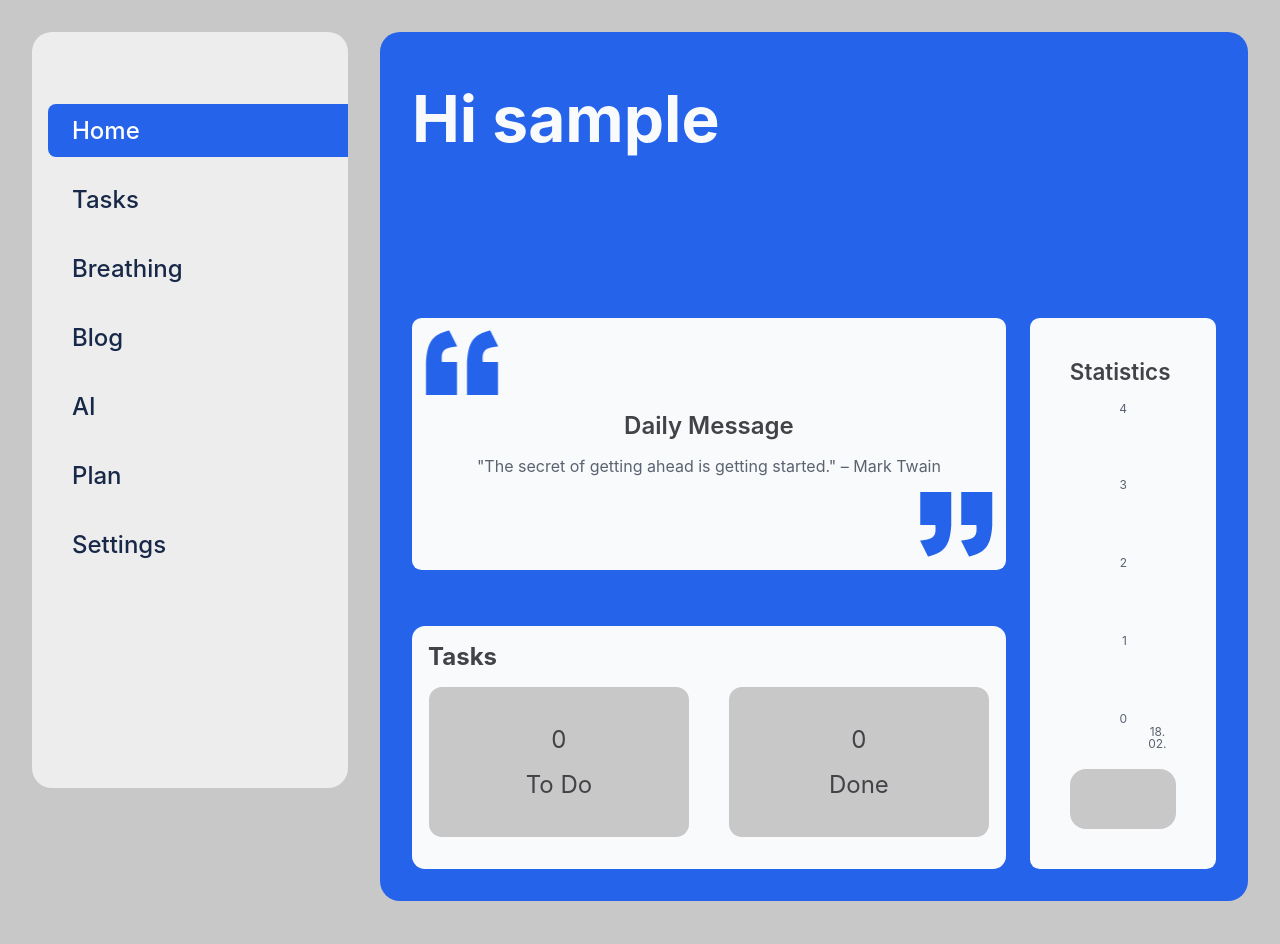
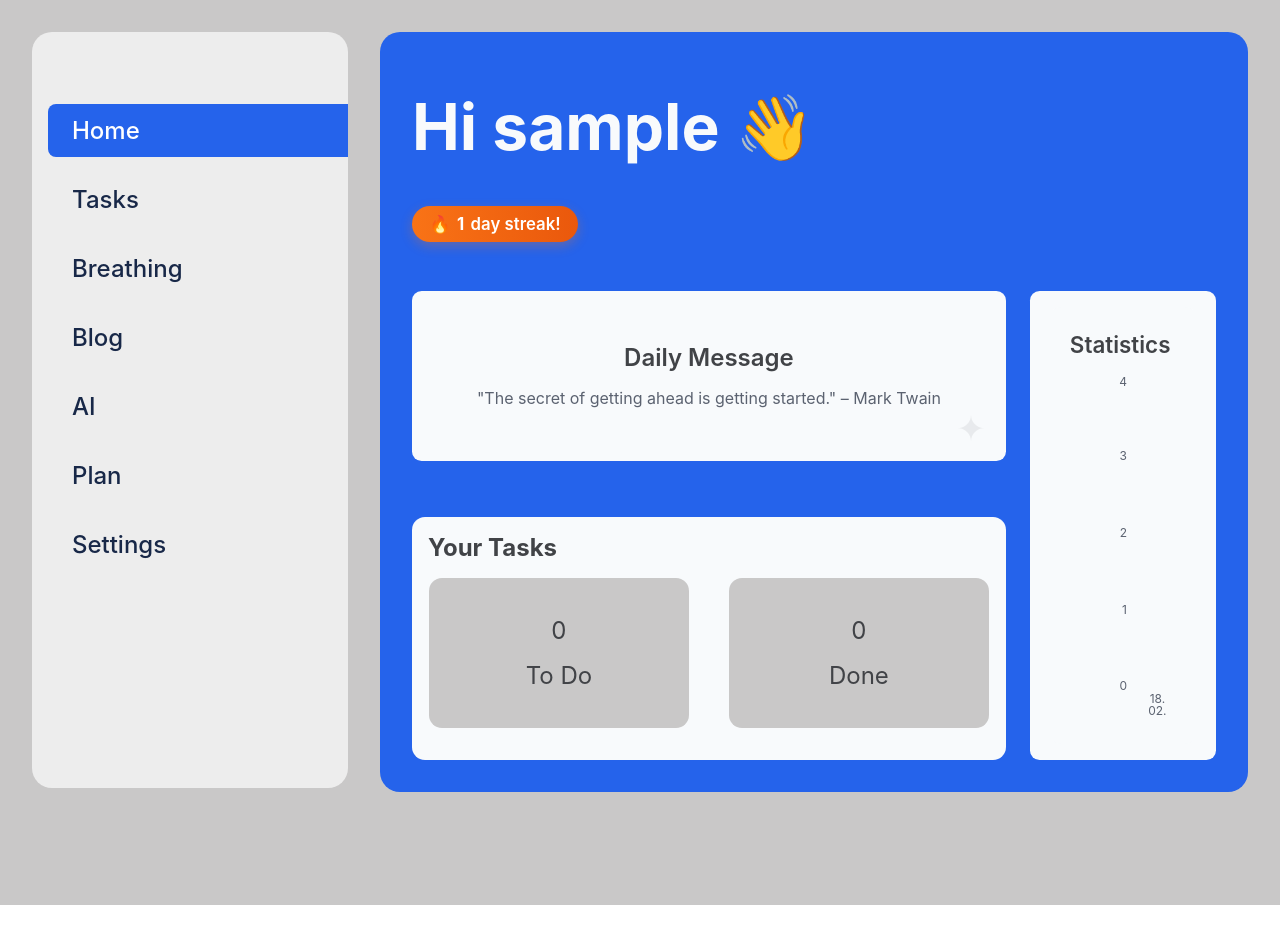
Before and after one commit to IvanoCro/task-master-edu-2, a React (Vite) app: page / in a window 1280 px wide. Shown: the top 944 px of the page. After the commit the page ends 905 px from the top, so only its background shows below. Built offline with nearby package versions, Linux system fonts and the light colour scheme; sample sign-in values are in the browser's storage.

Commit message:
added streak

```diff
--- a/src/Home.jsx
+++ b/src/Home.jsx
@@ -3,54 +3,65 @@ import TaskFilterBtn from "./taskFilterBtn.jsx";
 import Navigation from './Navigation.jsx';
 import Statistics from './Statistics.jsx';
 
-export default function Home({completedTasksCount, toDoTaskCount, userName, statisticsData}) {
+export default function Home({
+  completedTasksCount,
+  toDoTaskCount,
+  userName,
+  statisticsData,
+  streak = 1 // možeš proslijediti iz parent komponente
+}) {
   return (
     <div className={styles.wrapper}>
       <div className={styles.navContainer}>
         <Navigation />
       </div>
+
       <main className={styles.mainContainer}>
-    <h1 className={styles.mainTitle}>Hi {userName}</h1>
-
+        <div className={styles.greetingContainer}>
+          <h1 className={styles.mainTitle}>
+            Hi {userName} 👋
+          </h1>
+          {streak >= 0 && (
+            <div className={styles.streak}>
+              🔥 <strong>{streak}</strong> day streak!
+            </div>
+          )}
+        </div>
 
         <div className={`${styles.dailyMsgContainer} ${styles.container}`}>
-      <div className={styles.quotesImgContainerLeft}>
-        <img
-        src={`${import.meta.env.BASE_URL}img/quotes.png`}
-        alt="Quotes"
-        className={styles.quotesImg}
-        />
+          <h2 className={`${styles.subtitle} ${styles.dailyMsgTitle}`}>Daily Message</h2>
+          <p className={styles.dailyMsg}>
+            "The secret of getting ahead is getting started." – Mark Twain
+          </p>
+          <div className={styles.quoteDecoration}>✦</div>
         </div>
-      <h2 className={`${styles.subtitle} ${styles.dailyMsgTitle}`}>Daily Message</h2>
-      <p className={styles.dailyMsg}>"The secret of getting ahead is getting started." – Mark Twain</p>
-      <div className={styles.quotesImgContainerRight}>
-        <img
-        src={`${import.meta.env.BASE_URL}img/quotes.png`}
-        alt="Quotes"
-        className={styles.quotesImg}
+
+        <div className={styles.weeklyTasksContainer}>
+          <h2 className={styles.subtitle}>Your Tasks</h2>
+          <div className={styles.flexContainer}>
+            <div className={styles.inProgressTasksContainer}>
+              <div className={styles.tasksContainer}>
+                <TaskFilterBtn
+                  text="To Do"
+                  taskNum={toDoTaskCount}
+                  to="/toDoTasks"
                 />
               </div>
             </div>
-
-    <div className={`${styles.weeklyTasksContainer}`}>
-    <h2 className={styles.subtitle}>Tasks</h2>
-      <div className={styles.flexContainer}>
-        <div className={`${styles.inProgressTasksContainer}`}>
-          <div className={`${styles.tasksContainer}`}>
-            <TaskFilterBtn text="To Do" taskNum={toDoTaskCount} to="/toDoTasks" />
-          </div>
-        </div>
             <div className={`${styles.tasksContainer} ${styles.doneTasksContainer}`}>
-          <TaskFilterBtn text="Done" taskNum={completedTasksCount} to="/DoneTasks" />
+              <TaskFilterBtn
+                text="Done"
+                taskNum={completedTasksCount}
+                to="/DoneTasks"
+              />
             </div>
           </div>
         </div>
 
         <div className={`${styles.statisticsContainer} ${styles.container}`}>
-      <Statistics  data={statisticsData}/>
+          <Statistics data={statisticsData}/>
         </div>
       </main>
     </div>
-
   );
 }
--- a/src/Statistics.jsx
+++ b/src/Statistics.jsx
@@ -44,7 +44,7 @@ const Statistics = ({ data }) => {
         </ResponsiveContainer>
       </div>
 
-      <div className={styles.bottomBox} />
+
     </div>
   );
 };
--- a/src/home.module.css
+++ b/src/home.module.css
@@ -17,7 +17,7 @@
 
 .statisticsContainer {
   background-color: var(--accent);
-  color: #F8FAFC; /* Drži fiksni kontrast za tekst unutar glavne kartice */
+  color: #F8FAFC;
   padding: 1rem;
   border-radius: .6rem;
   min-height: 50vh;
@@ -42,16 +42,37 @@
 }
 
 .dailyMsgContainer {
-  background-color: var(--bg-card); /* Pozadina kartice (svijetla na defaultnoj temi) */
-  color: var(--text-main);          /* Tekst poruke je taman i čitljiv */
+  background-color: var(--bg-card);
+  color: var(--text-main);
   grid-area: daily;
   padding: .8rem;
   border-radius: .6rem;
   margin-bottom: 2rem;
+  display: flex;
+  justify-content: center;
+  align-items: center;
+  flex-direction: column;
+  position: relative;
+  overflow: hidden;
+}
+
+.dailyMsgContainer:hover {
+  transform: translateY(-3px);
+  transition: transform 0.3s ease;
+}
+
+.quoteDecoration {
+  position: absolute;
+  bottom: 12px;
+  right: 20px;
+  font-size: 2.2rem;
+  opacity: 0.08;
+  color: var(--text-title);
+  pointer-events: none;
 }
 
 .dailyMsgContainer .subtitle {
-  color: var(--text-title); /* Fiksirano: koristi tamnu boju glavnog naslova za maksimalan kontrast */
+  color: var(--text-title);
   font-weight: 600;
 }
 
@@ -67,8 +88,26 @@
   animation: fadeSlideIn 0.3s ease-in-out;
 }
 
-.weeklyReviewContainer {
-  z-index: 10;
+.greetingContainer {
+  display: flex;
+  align-items: center;
+  gap: 1rem;
+  flex-wrap: wrap;
+  margin-bottom: 1rem;
+}
+
+.streak {
+  background: linear-gradient(90deg, #f97316, #ea580c);
+  color: white;
+  padding: 0.5rem 1.1rem;
+  border-radius: 9999px;
+  font-size: 1.05rem;
+  font-weight: 600;
+  box-shadow: 0 4px 12px rgba(249, 115, 22, 0.3);
+  display: inline-flex;
+  align-items: center;
+  gap: 0.4rem;
+  margin-top: 0.5rem;
 }
 
 .inProgressTasksContainer {
@@ -96,12 +135,7 @@
   }
 }
 
-@media (max-width: 1260px) {
-  .tasksContainer {
-    width: 100%;
-  }
-}
-
+/* ================== DESKTOP ================== */
 @media (min-width: 1260px) {
   .wrapper {
     display: grid;
@@ -154,7 +188,7 @@
   }
 
   .weeklyTasksContainer .subtitle {
-    color: var(--text-title); /* Osigurano da i ovdje naslov bude taman i čitljiv */
+    color: var(--text-title);
   }
 
   .statisticsContainer {
@@ -174,7 +208,7 @@
   }
 
   .dailyMsgContainer .subtitle {
-    color: var(--text-title); /* Popravljeno: Prebrisana bijela boja na desktopu, sada je tamna i čitljiva */
+    color: var(--text-title);
   }
 
   .flexContainer {
@@ -185,33 +219,36 @@
     gap: 2.5rem;
   }
 
-  .quotesImgContainerLeft {
-    display: flex;
-    justify-content: flex-end;
-    align-items: flex-start;
-    transform: rotate(180deg);
-    margin: 0 0 1rem 0;
-  }
-
-  .quotesImgContainerRight {
-    display: flex;
-    justify-content: flex-end;
-    margin-top: 1rem;
-  }
-
   .dailyMsgTitle, .dailyMsg {
     text-align: center;
   }
 }
 
+/* ================== MOBILE ================== */
 @media (max-width: 768px) {
-  .mainContainer { padding-inline: 1rem; padding-bottom: 5rem; }
-  .mainTitle { font-size: 2.5rem; margin-top: 1rem; margin-bottom: 2rem; }
+  .mainContainer {
+    padding-inline: 1rem;
+    padding-bottom: 5rem;
+  }
+  .mainTitle {
+    font-size: 2.5rem;
+    margin-top: 1rem;
+    margin-bottom: 2rem;
+  }
   .subtitle { font-size: 0.95rem; }
-  .dailyMsgContainer { padding: 0.8rem; margin-bottom: 1.5rem; }
-  .statisticsContainer { min-height: auto; padding: 1rem; }
+  .dailyMsgContainer {
+    padding: 0.8rem;
+    margin-bottom: 1.5rem;
+  }
+  .statisticsContainer {
+    min-height: auto;
+    padding: 1rem;
+  }
   .taskFilterBtnContainer { gap: 1rem; }
   .weeklyTasksContainer { margin: 0.5rem 0; }
-  .inProgressTasksContainer { flex-direction: column; gap: 1rem; }
+  .inProgressTasksContainer {
+    flex-direction: column;
+    gap: 1rem;
+  }
   .tasksContainer { margin: 0.5rem 0; }
 }
```
Lines whose indentation alone changed are shown as unchanged.
